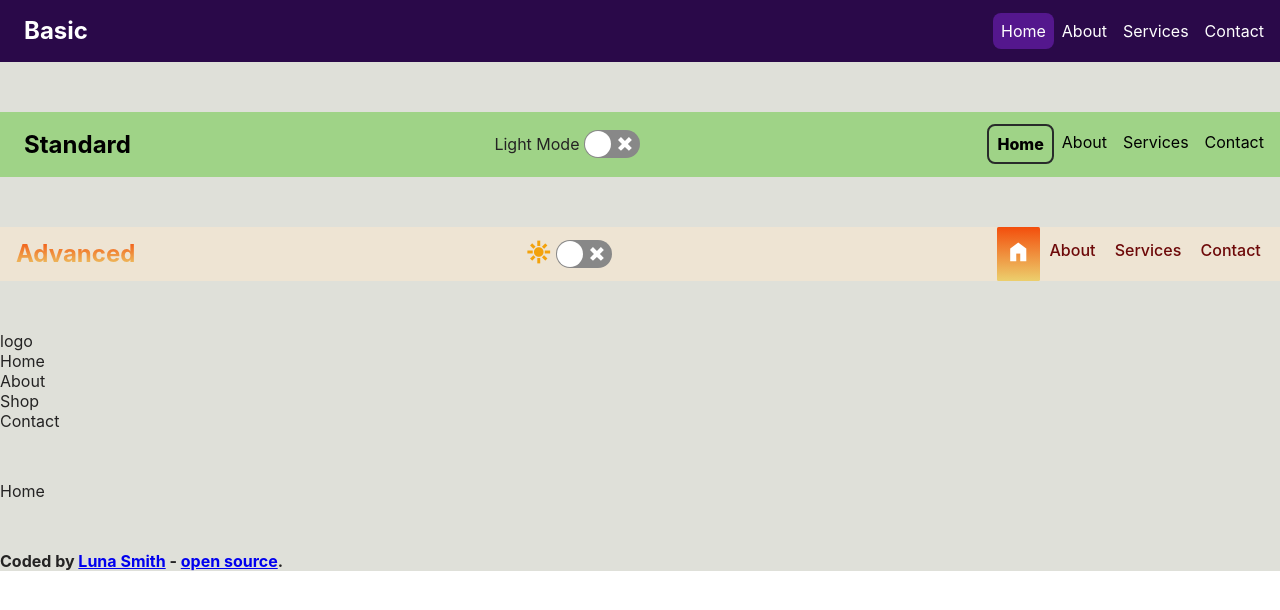
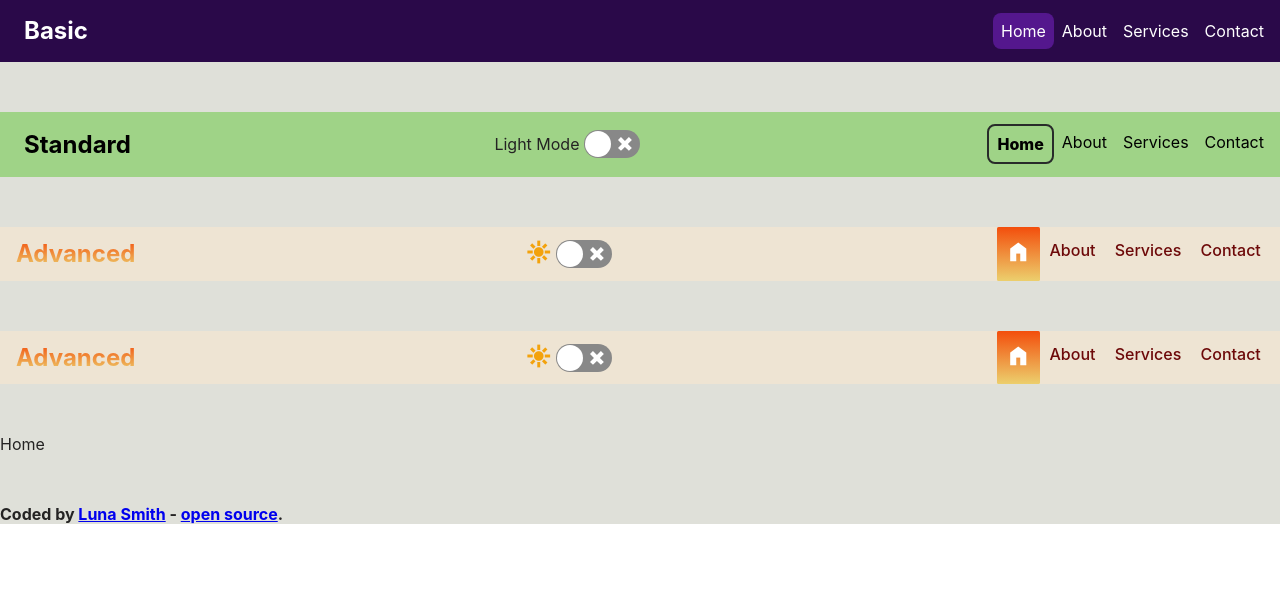
Before and after one commit to Lu-Smith/react_headers, a React (Create React App) app: page / in a window 1280 px wide. Shown: the top 610 px of the page. Built offline with nearby package versions, Linux system fonts and the light colour scheme.

Commit message:
Start working on advanced Header
Created HeaderFour.css

```diff
--- a/src/App.tsx
+++ b/src/App.tsx
@@ -33,8 +33,8 @@ function App() {
       <div className="App" id={theme}>
         <HeaderOne />
         <HeaderTwo toggleTheme={toggleTheme} theme={theme} />
-        <HeaderThree toggleTheme={toggleTheme} theme={theme}  />
-        <HeaderFour />
+        <HeaderThree toggleTheme={toggleTheme} theme={theme} />
+        <HeaderFour toggleTheme={toggleTheme} theme={theme} />
         <Routes>
           <Route path='/' element={<Home />} />
           <Route path='/about' element={<About />} />
--- a/src/components/HeaderFour.tsx
+++ b/src/components/HeaderFour.tsx
@@ -1,16 +1,55 @@
-import React from 'react'
+import React, {useState} from 'react';
+import { Link, NavLink } from 'react-router-dom';
+import './styles/HeaderFour.css';
+import ReactSwitch from 'react-switch';
 
-const HeaderFour = () => {
-  return (
-    <div className='HeaderFour'>
-      <div>logo</div>
-      <ul>
-        <li>Home</li>
-        <li>About</li>
-        <li>Shop</li>
-        <li>Contact</li>
+interface ThemeProps {
+  theme: string;
+  toggleTheme: () => void;
+};
+
+const HeaderFour = ({toggleTheme, theme}: ThemeProps) => {
+  const [menuOpen, setMenuOpen] = useState(false);
+
+ return (
+    <nav className='HeaderThree'>
+      <div className='title'><Link to='/'>Advanced</Link></div>
+      <div className='switch'>
+        <label>{theme === 'light' ?
+          <span className="material-symbols-outlined">
+          light_mode
+          </span> :
+          <span className="material-symbols-outlined">
+          dark_mode
+          </span>
+      }</label>
+          <ReactSwitch checked={theme === "dark"} onChange={toggleTheme}/>
+      </div>
+      <div className={!menuOpen ? "menu" : ""} onClick={() => {
+        setMenuOpen(!menuOpen)
+      }}>
+          <span></span>
+          <span></span>
+          <span></span>
+      </div>
+      <div className={!menuOpen ? "menuXHidden" : "menuX"} onClick={() => {
+        setMenuOpen(!menuOpen)
+      }}>
+        <span className="material-symbols-outlined">
+          close
+        </span>
+      </div>
+      <ul className={menuOpen ? "open" : ""}>
+        <li><NavLink to='/'>
+          <span className="material-symbols-outlined">
+            home
+          </span>
+        </NavLink></li>
+        <li><NavLink to='/about'>About</NavLink></li>
+        <li><NavLink to='/services'>Services</NavLink></li>
+        <li><NavLink to='/contact'>Contact</NavLink></li>
       </ul>
-    </div>
+    </nav>
   )
 }
 
--- a/src/components/HeaderThree.tsx
+++ b/src/components/HeaderThree.tsx
@@ -49,7 +49,6 @@ const HeaderThree = ({toggleTheme, theme}: ThemeProps) => {
         <li><NavLink to='/services'>Services</NavLink></li>
         <li><NavLink to='/contact'>Contact</NavLink></li>
       </ul>
-
     </nav>
   )
 }
```
Also changed, not shown: src/components/styles/HeaderFour.css (added).
